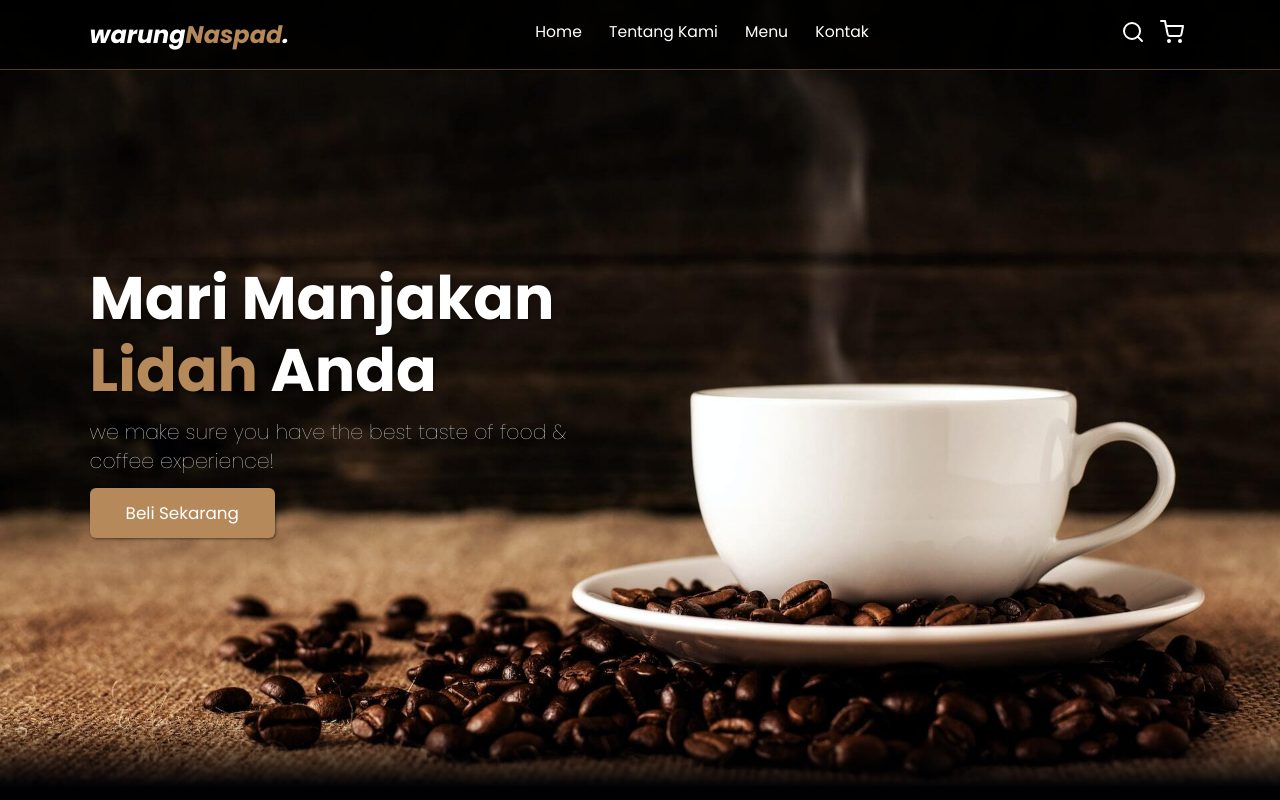
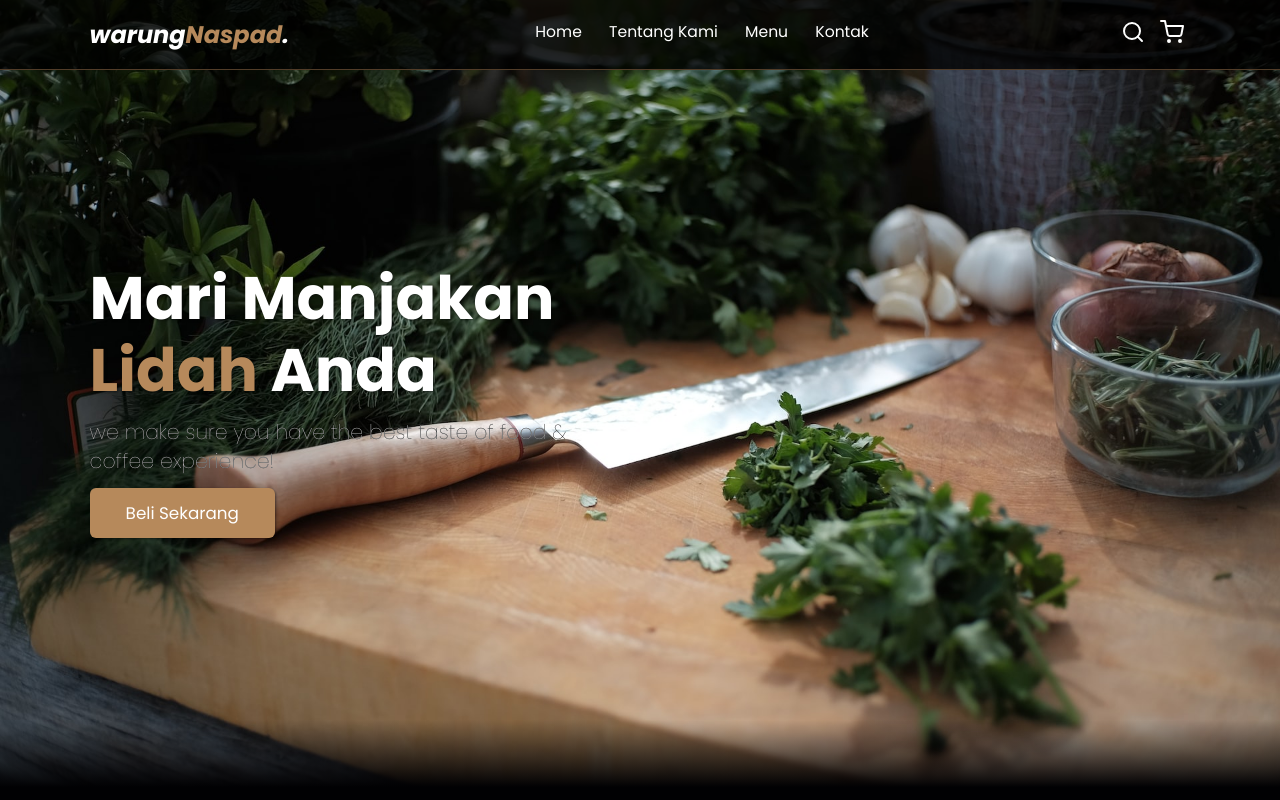
Before and after one commit to diandianawebsite/warung-naspad, a plain HTML site: page index.html in a window 1280 px wide. Shown: the top 800 px of the page. Drawn offline with nearby package versions, Linux system fonts and the light colour scheme.

Commit message:
mengubah lagi background image

```diff
--- a/css/style.css
+++ b/css/style.css
@@ -90,7 +90,7 @@ body {
   min-height: 100vh;
   display: flex;
   align-items: center;
-  background-image: url("../img/header-bg.jpg");
+  background-image: url("../img/bg3.jpg");
   background-repeat: no-repeat;
   background-size: cover;
   background-position: center;
```
